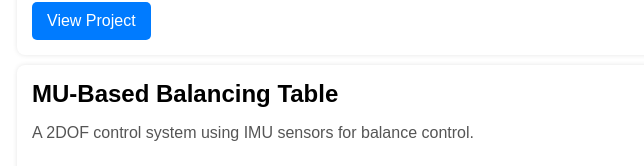
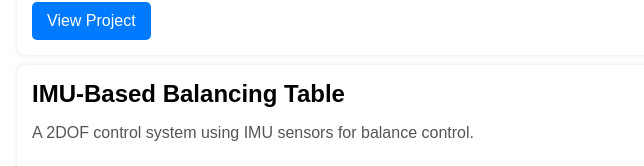
Before and after one commit to Anas-Alhashimi/my-projects, a plain HTML site: page index.html in a window 1280 px wide. Shown: the part 221-387 px from the top of the page, without its empty margins (173-817 px from the left). Drawn offline with Linux system fonts and the light colour scheme.

Commit message:
Update index.html

```diff
--- a/index.html
+++ b/index.html
@@ -26,7 +26,7 @@
                 <a href="https://anas-alhashimi.github.io/LED-LDR-control-System/index.html" class="btn">View Project</a>
             </li>
             <li class="project-item">
-                <h2>MU-Based Balancing Table</h2>
+                <h2>IMU-Based Balancing Table</h2>
                 <p>A 2DOF control system using IMU sensors for balance control.</p>
                 <a href="https://anas-alhashimi.github.io/LED-LDR-control-System/index.html" class="btn">View Project</a>
             </li>
```
